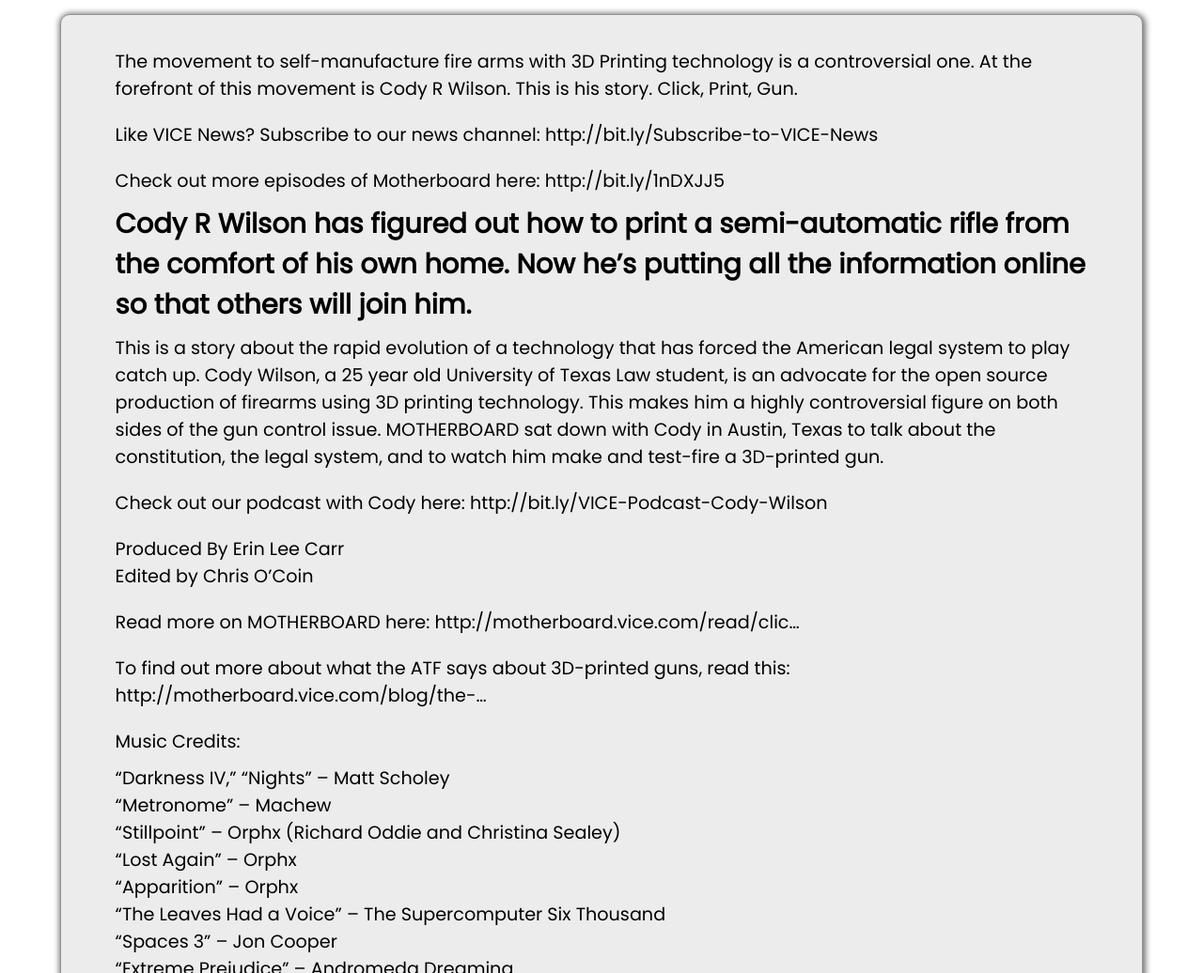
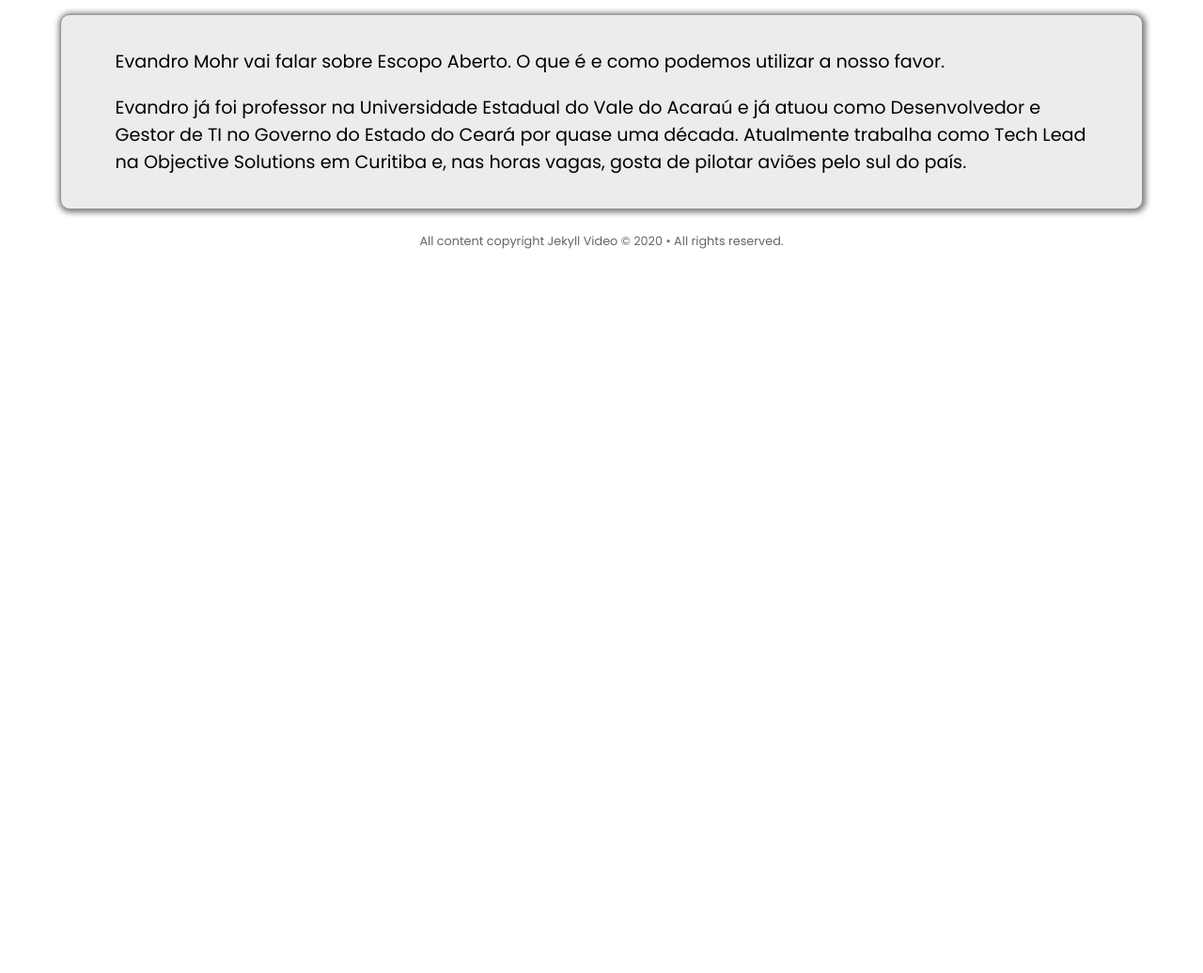
Before and after one commit to EventosTI/TalkDev, a Jekyll site: the page built from _videos/2015-10-06-3d-printed-guns.md, in a window 1280 px wide and 1400 px high, scrolled down 432 px. Shown: the part 364-1400 px from the top of the window at 94% size. Built offline with Jekyll 4.4.1, drawn with Linux system fonts in a browser that asks for light colours; after the commit the page ends 1062 px from its top, so only the background shows below that; some of the changed text lies outside the part shown.

Commit message:
PHP Pelo Brasil #3 | Escopo aberto
https://youtu.be/pkN9FMWgq-c

```diff
--- a/_videos/2015-10-06-3d-printed-guns.md
+++ b/_videos/2015-10-06-3d-printed-guns.md
@@ -1,46 +1,10 @@
 ---
-title: 3D Printed Guns (Documentary)
-youtube_id: DconsfGsXyA
+title: PHP Pelo Brasil #3 | Escopo aberto
+youtube_id: pkN9FMWgq-c
 date: 2015-10-06
-tags: [News, Investigations]
+tags: [Escopo, PHP]
 ---
 
-The movement to self-manufacture fire arms with 3D Printing technology is a controversial one. At the forefront of this movement is Cody R Wilson. This is his story. Click, Print, Gun.
+Evandro Mohr vai falar sobre Escopo Aberto. O que é e como podemos utilizar a nosso favor.
 
-Like VICE News? Subscribe to our news channel: http://bit.ly/Subscribe-to-VICE-News
-
-Check out more episodes of Motherboard here: http://bit.ly/1nDXJJ5
-
-Cody R Wilson has figured out how to print a semi-automatic rifle from the comfort of his own home. Now he's putting all the information online so that others will join him.
---
-This is a story about the rapid evolution of a technology that has forced the American legal system to play catch up. Cody Wilson, a 25 year old University of Texas Law student, is an advocate for the open source production of firearms using 3D printing technology. This makes him a highly controversial figure on both sides of the gun control issue. MOTHERBOARD sat down with Cody in Austin, Texas to talk about the constitution, the legal system, and to watch him make and test-fire a 3D-printed gun.
-
-Check out our podcast with Cody here: http://bit.ly/VICE-Podcast-Cody-Wilson
-
-Produced By Erin Lee Carr
-Edited by Chris O'Coin
-
-Read more on MOTHERBOARD here: http://motherboard.vice.com/read/clic...
-
-To find out more about what the ATF says about 3D-printed guns, read this: http://motherboard.vice.com/blog/the-...
-
-Music Credits:
-
-- "Darkness IV," "Nights" -- Matt Scholey
-- "Metronome" -- Machew
-- "Stillpoint" -- Orphx (Richard Oddie and Christina Sealey)
-- "Lost Again" -- Orphx
-- "Apparition" -- Orphx
-- "The Leaves Had a Voice" -- The Supercomputer Six Thousand
-- "Spaces 3" -- Jon Cooper
-- "Extreme Prejudice" -- Andromeda Dreaming
-- "Dreaming in the Face of Disaster" -- Deadhorse
-- "Hearts of Glass" -- Brightspark!
-
-- Check out the Best of VICE here: http://bit.ly/VICE-Best-Of
-- Subscribe to VICE here! http://bit.ly/Subscribe-to-VICE
-- Check out our full video catalog: http://bit.ly/VICE-Videos
-- Videos, daily editorial and more: http://vice.com
-- Like VICE on Facebook: http://fb.com/vice
-- Follow VICE on Twitter: http://twitter.com/vice
-- Read our tumblr: http://vicemag.tumblr.com
+Evandro já foi professor na Universidade Estadual do Vale do Acaraú e já atuou como Desenvolvedor e Gestor de TI no Governo do Estado do Ceará por quase uma década. Atualmente trabalha como Tech Lead na Objective Solutions em Curitiba e, nas horas vagas, gosta de pilotar aviões pelo sul do país.
```
